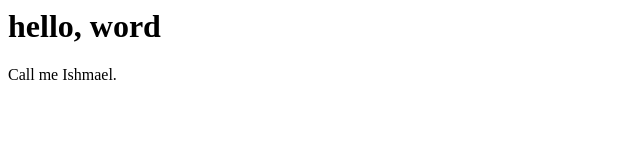
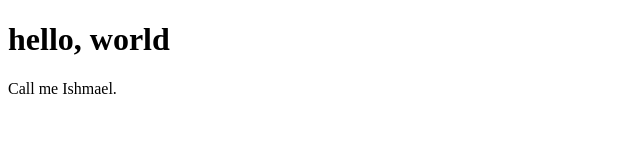
Before and after one commit to siddeshwar627/website, a plain HTML site: page index.html in a window 1280 px wide. Shown: the whole page, without its empty margins (0-640 px from the left). Drawn offline with Linux system fonts and the light colour scheme.

Commit message:
added title in the index.html

```diff
--- a/index.html
+++ b/index.html
@@ -1,2 +1,10 @@
-<h1>hello, word</h1>
-<p>Call me Ishmael.</p>
+<!DOCTYPE html>
+<html>
+   <head>
+     <title>A whale of a greeting</title>
+   </head>
+   <body>
+     <h1>hello, world</h1>
+     <p>Call me Ishmael.</p>
+   </body>
+</html>
```
